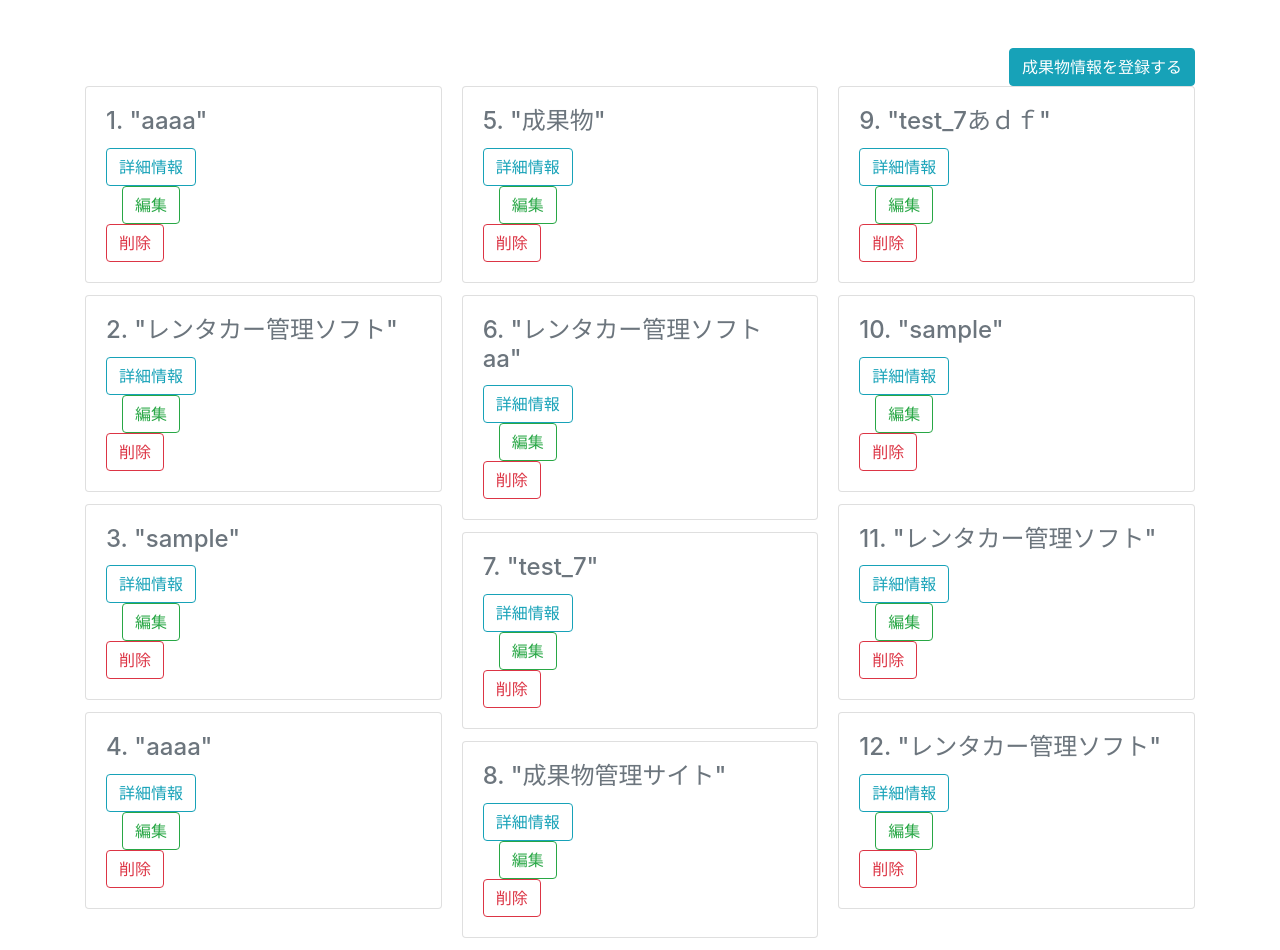
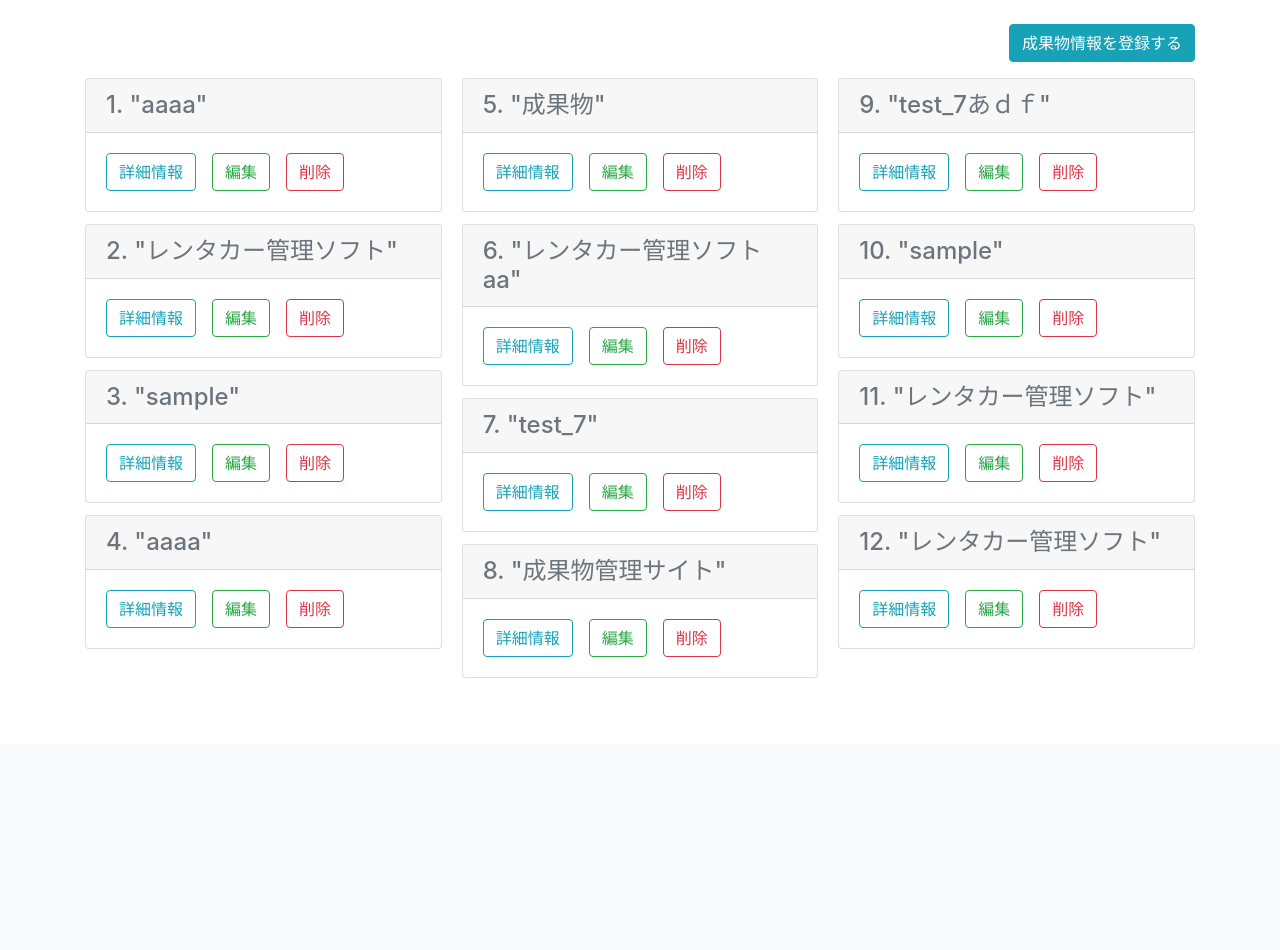
Before and after one commit to Kinugawa-Naoki/DSS, a Django app: page /deliverable_list/ in a window 1280 px wide. Shown: the part 56-1006 px from the top of the page. After the commit the page ends 734 px from the top, so only its background shows below. Run offline with Django 3.2, Linux system fonts and the light colour scheme; a user stored in the database is signed in; data comes from the database, SQL or seed files in the repository; some libraries are stand-ins or nearby versions.

Commit message:
delete cssfile

```diff
--- a/static/css/original.css
+++ /dev/null
@@ -1,3 +0,0 @@
-.original-css-card{
-    display: flex;
-}
--- a/templates/main/base.html
+++ b/templates/main/base.html
@@ -10,7 +10,6 @@
     <!-- Bootstrap CSS -->
     <link rel="stylesheet" href="https://stackpath.bootstrapcdn.com/bootstrap/4.5.2/css/bootstrap.min.css" integrity="sha384-JcKb8q3iqJ61gNV9KGb8thSsNjpSL0n8PARn9HuZOnIxN0hoP+VmmDGMN5t9UJ0Z" crossorigin="anonymous">
     <link rel="shortcut icon" href="{% static 'imgs/favicon.ico' %}">
-    <link rel="stylesheet" type="text/css" href="{% static 'css/original.css' %}">
     {% block head %}
     {% endblock head %}
   </head>
--- a/templates/main/deliverable_list.html
+++ b/templates/main/deliverable_list.html
@@ -9,7 +9,7 @@
 
 {% block content %}
 <div class="container">
-    <div class="text-right mt-5">
+    <div class="text-right my-3">
         <a class="btn btn-info" href="{% url 'create' %}" role="button">成果物情報を登録する</a>
     </div>
     {% if list_query == 'None' %}
@@ -24,9 +24,9 @@
         <div class="card-columns">
         {% for item in list_query %}
             <div class="card">
+                <h4 class="card-header text-secondary">{{forloop.counter}}. "{{ item.deliverable_name }}"</h4>
                 <div class="card-body">
-                <h4 class="card-title text-secondary">{{forloop.counter}}. "{{ item.deliverable_name }}"</h5>
-                    <div class="original-ccs-card">
+                    <div class="d-flex">
                         <div><a href="{% url 'deliverable_detail' item.pk %}" class="btn btn-outline-info">詳細情報</a></div>
                         <div><a href="{% url 'deliverable_update' item.pk %}" class="btn btn-outline-success mx-3">編集</a></div>
                         <div><a href="{% url 'deliverable_delete' item.pk %}" class="btn btn-outline-danger">削除</a></div>
```
